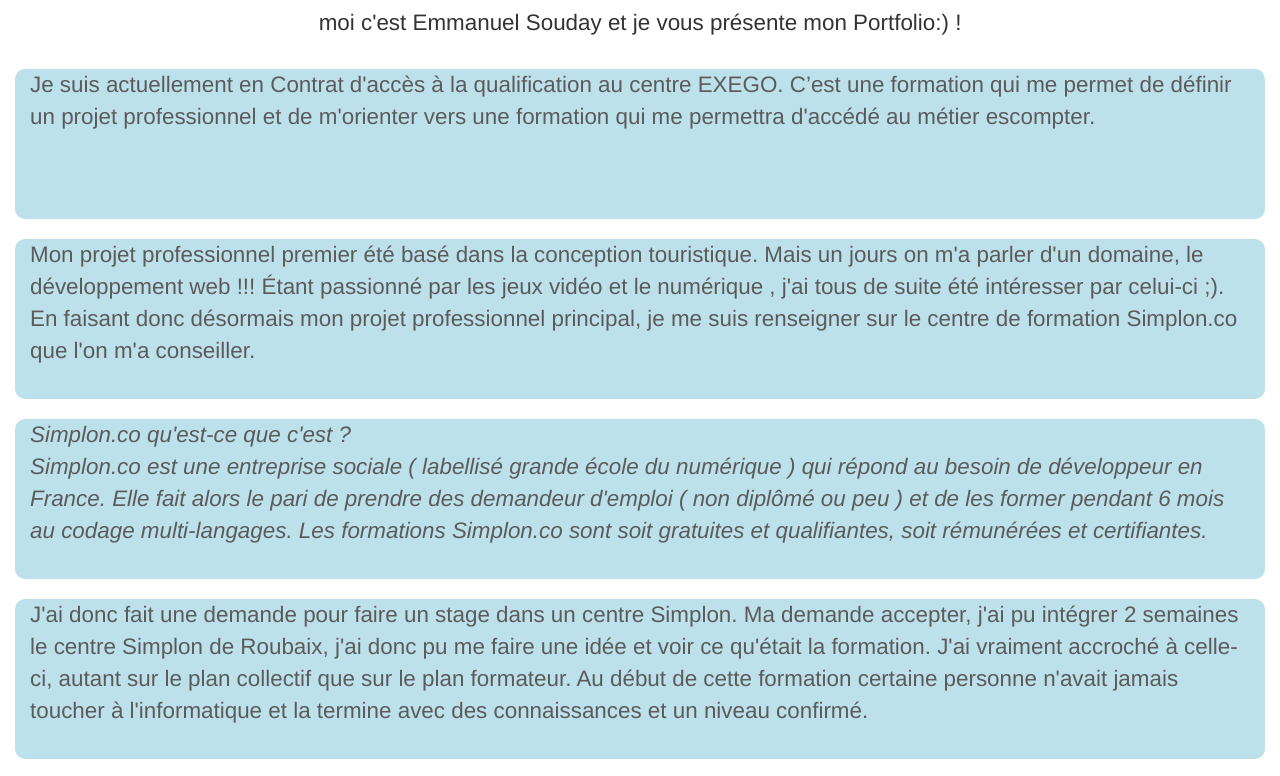
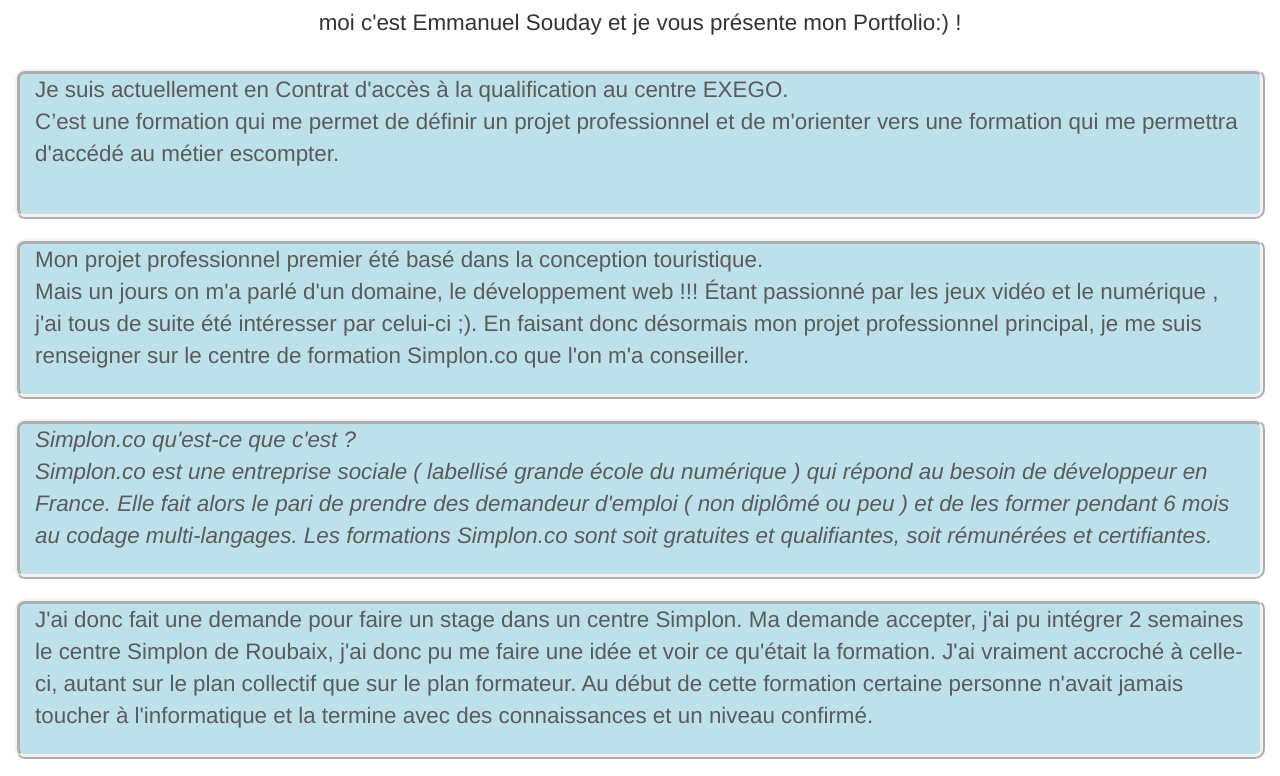
Before and after one commit to EmmanuelSouday/portfolio, a plain HTML site: page index.html in a window 1280 px wide. Shown: the part 149-925 px from the top of the page. Drawn offline with Linux system fonts and the light colour scheme.

Commit message:
enlèvement du footer

```diff
--- a/index.html
+++ b/index.html
@@ -22,25 +22,25 @@
 
         <header class="col-lg-12">
             <img class="img-responsive" class=""src="images/moi_un.png"/>
-                <!--<div class="jumbotron">-->
                     <h1>Salut à tous,</h1>
                         <p>
                             moi c'est Emmanuel Souday et je vous présente mon Portfolio:) !
                         </p>
-                </div>
+
         </header>
 
         <section class="col-lg-12">
 
             <div id="one"class="col-lg-12">
                 <p>
-                    Je suis actuellement en Contrat d'accès à la qualification au centre EXEGO.
+                    Je suis actuellement en Contrat d'accès à la qualification au centre EXEGO.<br/>
                     C’est une formation qui me permet de définir un projet professionnel et de m'orienter vers une formation qui me permettra d'accédé au métier escompter.
                 </p>
             </div>
             <div id="two"class="col-lg-12">
                 <p>
-                    Mon projet professionnel premier été basé dans la conception touristique. Mais un jours on m'a parler d'un domaine, le développement web !!! Étant passionné par les jeux vidéo et le numérique , j'ai tous de suite été intéresser par celui-ci ;).
+                    Mon projet professionnel premier été basé dans la conception touristique.
+                    <br/>Mais un jours on m'a parlé d'un domaine, le développement web !!! Étant passionné par les jeux vidéo et le numérique , j'ai tous de suite été intéresser par celui-ci ;).
                     En faisant donc désormais mon projet professionnel principal, je me suis renseigner sur le centre de formation Simplon.co que l'on m'a conseiller.
                 </p>
             </div>
@@ -68,12 +68,6 @@
             </div>
         </section>
 
-        <footer>
-            <p>
-                Contact:
-            </p>
-        </footer>
-
     </div>
 
 </body>
--- a/style.css
+++ b/style.css
@@ -10,6 +10,7 @@ div
 {
     margin-top: 20px;
     border-radius: 10px;
+
 }
 header
 {
@@ -34,7 +35,7 @@ p
     background-color: #addae6;
     height:150px;
     opacity: 0.8;
-
+    border: 5px ridge;
 
 }
 
@@ -43,32 +44,26 @@ p
     background-color: #addae6;
     height:160px;
     opacity: 0.8;
-
+    border: 5px ridge;
 }
 #three
 {
     background-color: #addae6;
     height:160px;
     opacity: 0.8;
-
+    border: 5px ridge;
 }
 #four
 {
     background-color: #addae6;
     height:160px;
     opacity: 0.8;
-
+    border: 5px ridge;
 }
 #five
 {
     background-color: #addae6;
     height:160px;
     opacity: 0.8;
-
+    border: 5px ridge;
 }
-
-footer
-{
-
-
-}
```
